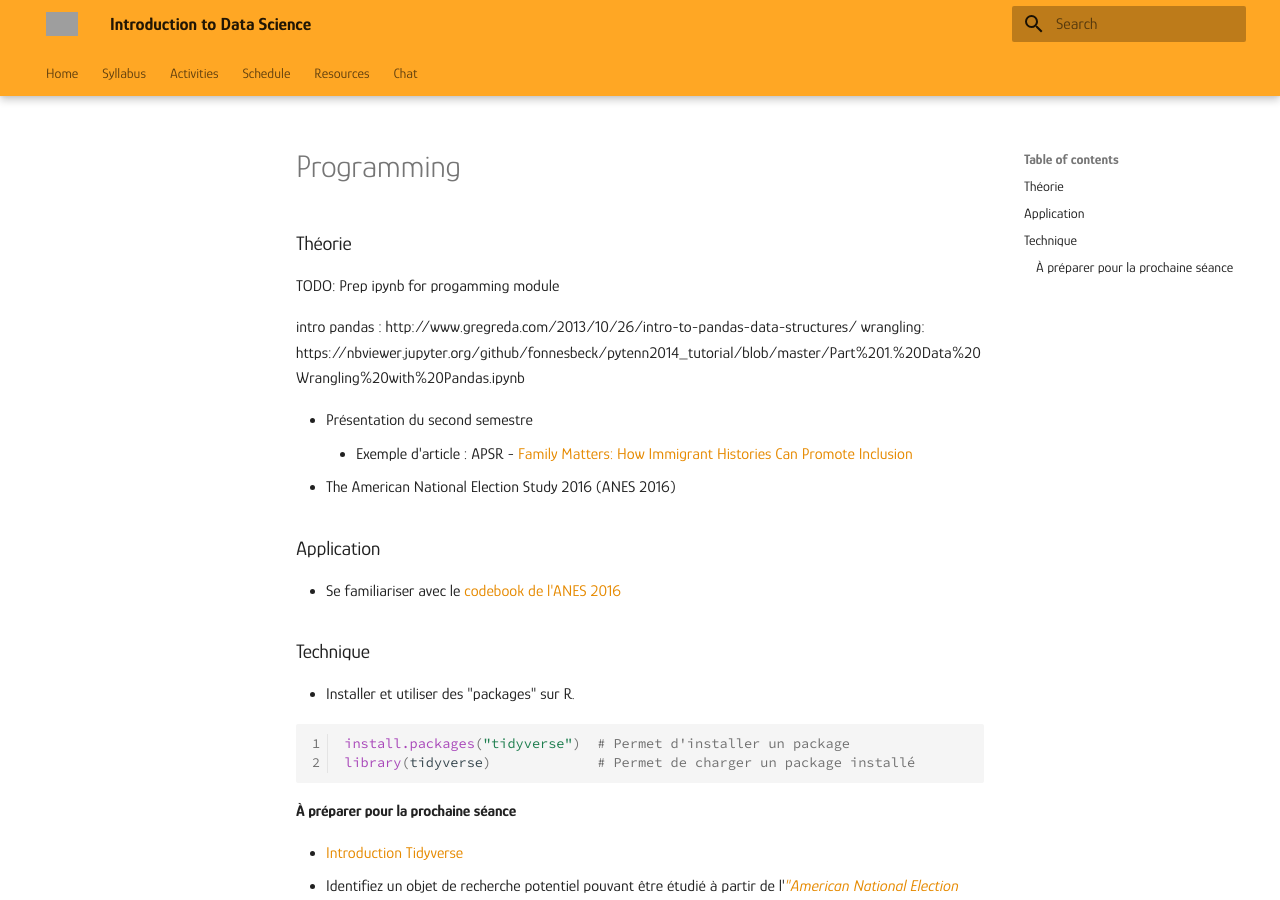
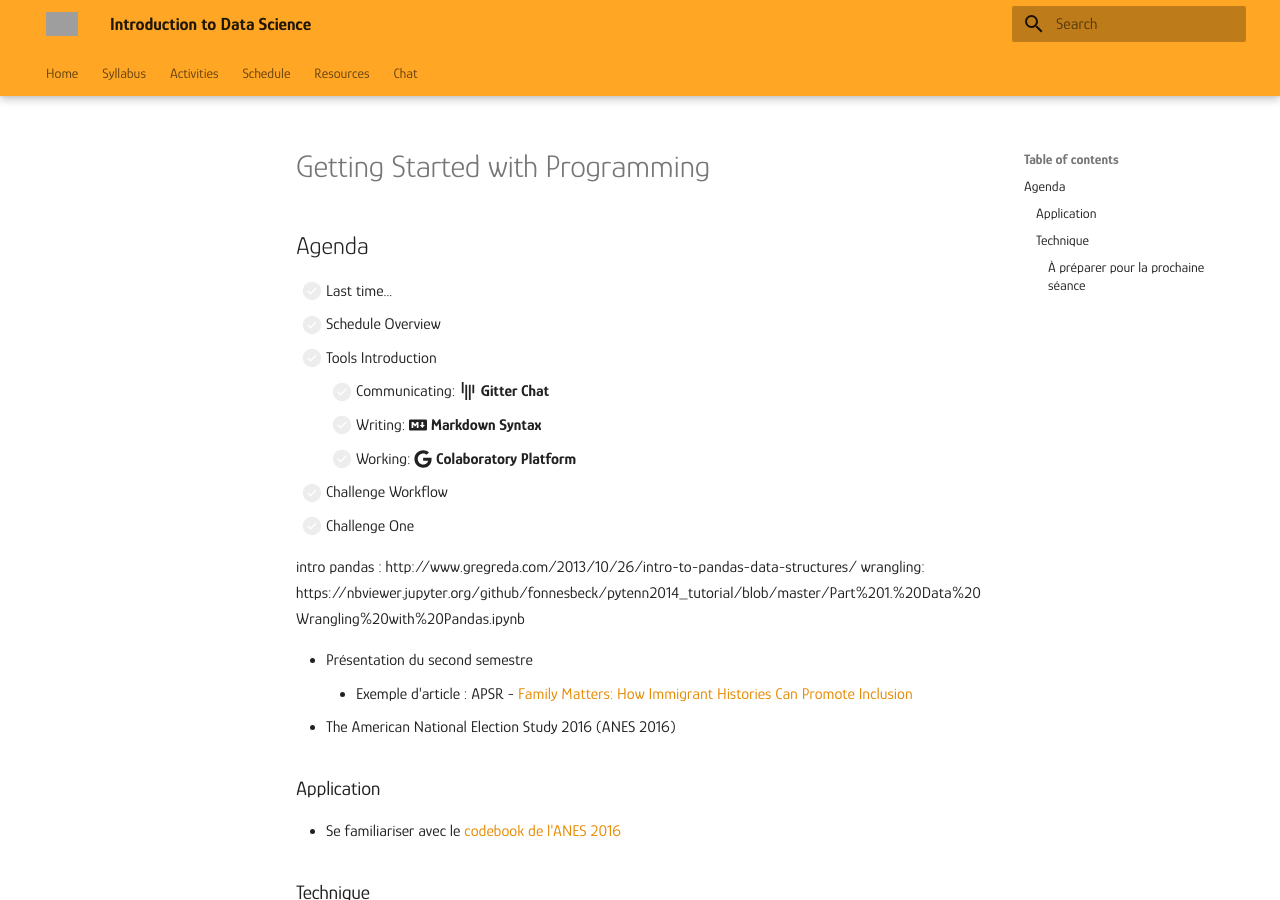
Before and after one commit to mickaeltemporao/itds, an MkDocs documentation site: the page built from docs/modules/programming.md, in a window 1280 px wide and 900 px high. Built offline with MkDocs 1.6.1 and Material for MkDocs 9.7.7, drawn with Linux system fonts in a browser that asks for light colours; grey boxes are pictures that could not be loaded.

Commit message:
update notebooks

```diff
--- a/docs/modules/programming.md
+++ b/docs/modules/programming.md
@@ -1,8 +1,14 @@
-# Programming
+# Getting Started with Programming
 
-### Théorie
-
-TODO: Prep ipynb for progamming module
+## Agenda
+- [ ] Last time...
+- [ ] Schedule Overview
+- [ ] Tools Introduction
+    - [ ] Communicating: **:fontawesome-brands-gitter: Gitter Chat**
+    - [ ] Writing: **:fontawesome-brands-markdown: Markdown Syntax**
+    - [ ] Working: **:fontawesome-brands-google: Colaboratory Platform**
+- [ ] Challenge Workflow
+- [ ] Challenge One
 
 intro pandas : http://www.gregreda.com/2013/10/26/intro-to-pandas-data-structures/
 wrangling: https://nbviewer.jupyter.org/github/fonnesbeck/pytenn2014_tutorial/blob/master/Part%201.%20Data%20Wrangling%20with%20Pandas.ipynb
@@ -25,6 +31,7 @@ library(tidyverse)             # Permet de charger un package installé
 #### À préparer pour la prochaine séance
 - [Introduction Tidyverse](https://campus.datacamp.com/courses/introduction-to-the-tidyverse)
 - Identifiez un objet de recherche potentiel pouvant être étudié à partir de l'[*"American National Election Study 2016"*](https://electionstudies.org/wp-content/uploads/2018/12/anes_timeseries_2016_userguidecodebook.pdf).
+
 - Pour vous aider, vous pouvez consultez les derniers articles parus dans les journaux suivants :
     - [American Journal of Political Science](https://ajps.org/)
     - [American Political Science Review](https://www.cambridge.org/core/journals/american-political-science-review)
```
Also changed, not shown: 4 other files.
